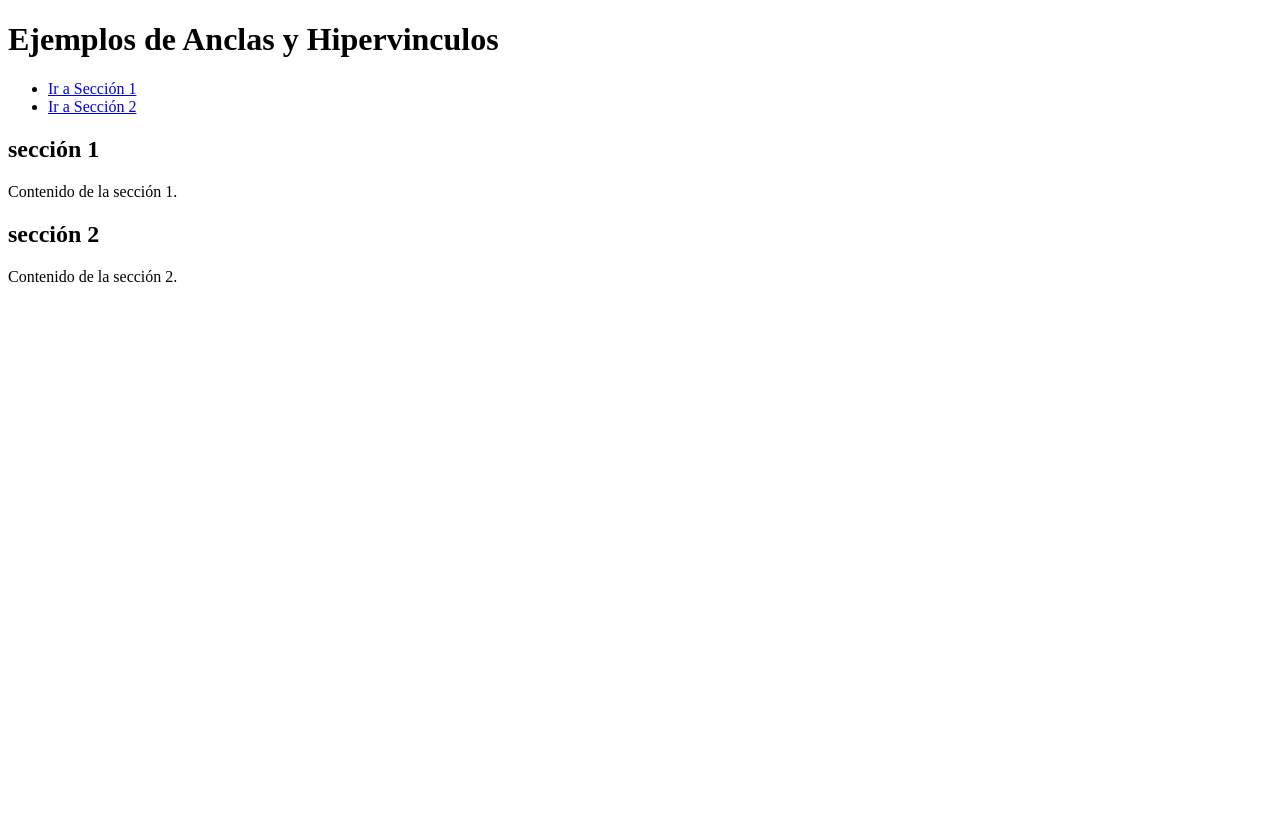
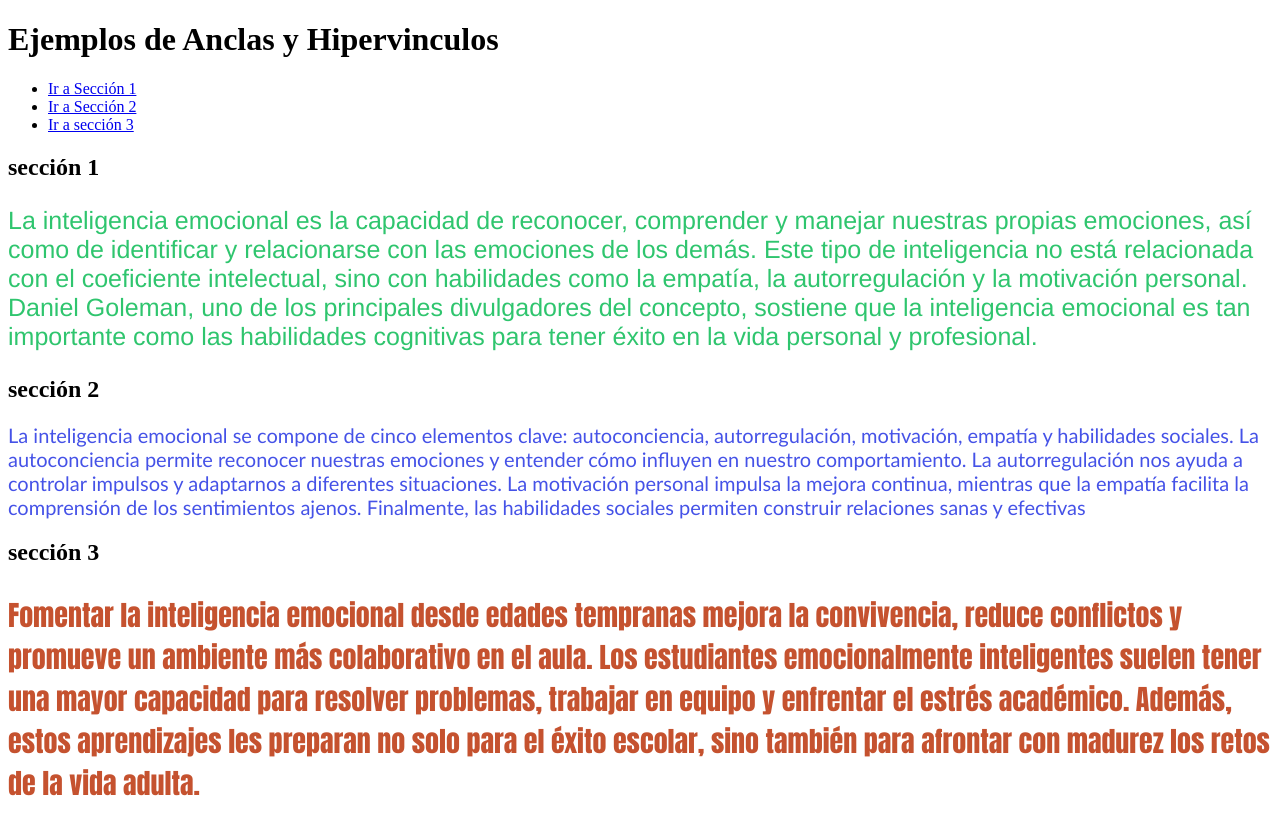
Before and after one commit to Yedinson57/proyecto-Yedinson, a plain HTML site: page EjercicioNo1.html in a window 1280 px wide. Before the commit the page ends 800 px from the top, so only its background shows below. Drawn offline with Linux system fonts and the light colour scheme.

Commit message:
versión pagina V1

```diff
--- a/EjercicioNo1.html
+++ b/EjercicioNo1.html
@@ -5,6 +5,23 @@
     <meta name="viewport" content="width=device-width, initial-scale=1.0">
     <title>Ejemplos de Anclas y Hipervinculos</title>
 </head>
+<style>
+    .parrafo{
+        font-family:'Franklin Gothic Medium', 'Arial Narrow', Arial, sans-serif;
+        font-size: 25px;
+        color: rgb(47, 197, 110);
+    }
+    .parrafo2{
+        font-family: 'Gill Sans', 'Gill Sans MT', Calibri, 'Trebuchet MS', sans-serif;
+        font-size: 20px;
+        color: rgb(69, 82, 231);
+    }
+    .parrafo3{
+        font-family: Impact, Haettenschweiler, 'Arial Narrow Bold', sans-serif;
+        font-size: 28px;
+        color: rgb(197, 82, 47);
+    }
+</style>
 <body>
     <h1>Ejemplos de Anclas y Hipervinculos</h1>
     <!-- hipervinculos -->
@@ -12,18 +29,24 @@
         <ul>
             <li><a href="#seccion1">Ir a Sección 1</a></li>
             <li><a href="#sección2">Ir a Sección 2</a></li>
+            <li><a href="#sección3">Ir a sección 3</a></li>
         </ul>
     </nav>
 
     <!-- Secciones con Anclas -->
     <section id="sección1">
         <h2>sección 1</h2>
-        <p>Contenido de la sección 1.</p>
+        <p class="parrafo">La inteligencia emocional es la capacidad de reconocer, comprender y manejar nuestras propias emociones, así como de identificar y relacionarse con las emociones de los demás. Este tipo de inteligencia no está relacionada con el coeficiente intelectual, sino con habilidades como la empatía, la autorregulación y la motivación personal. Daniel Goleman, uno de los principales divulgadores del concepto, sostiene que la inteligencia emocional es tan importante como las habilidades cognitivas para tener éxito en la vida personal y profesional.</p>
     </section>
 
     <section id="sección2">
         <h2>sección 2</h2>
-        <p>Contenido de la sección 2.</p>
+        <p class="parrafo2">La inteligencia emocional se compone de cinco elementos clave: autoconciencia, autorregulación, motivación, empatía y habilidades sociales. La autoconciencia permite reconocer nuestras emociones y entender cómo influyen en nuestro comportamiento. La autorregulación nos ayuda a controlar impulsos y adaptarnos a diferentes situaciones. La motivación personal impulsa la mejora continua, mientras que la empatía facilita la comprensión de los sentimientos ajenos. Finalmente, las habilidades sociales permiten construir relaciones sanas y efectivas</p>
+    </section>
+
+    <section id="sección3">
+        <h2>sección 3</h2>
+        <p class="parrafo3">Fomentar la inteligencia emocional desde edades tempranas mejora la convivencia, reduce conflictos y promueve un ambiente más colaborativo en el aula. Los estudiantes emocionalmente inteligentes suelen tener una mayor capacidad para resolver problemas, trabajar en equipo y enfrentar el estrés académico. Además, estos aprendizajes les preparan no solo para el éxito escolar, sino también para afrontar con madurez los retos de la vida adulta.</p>
     </section>
 </body>
 </html>
```
